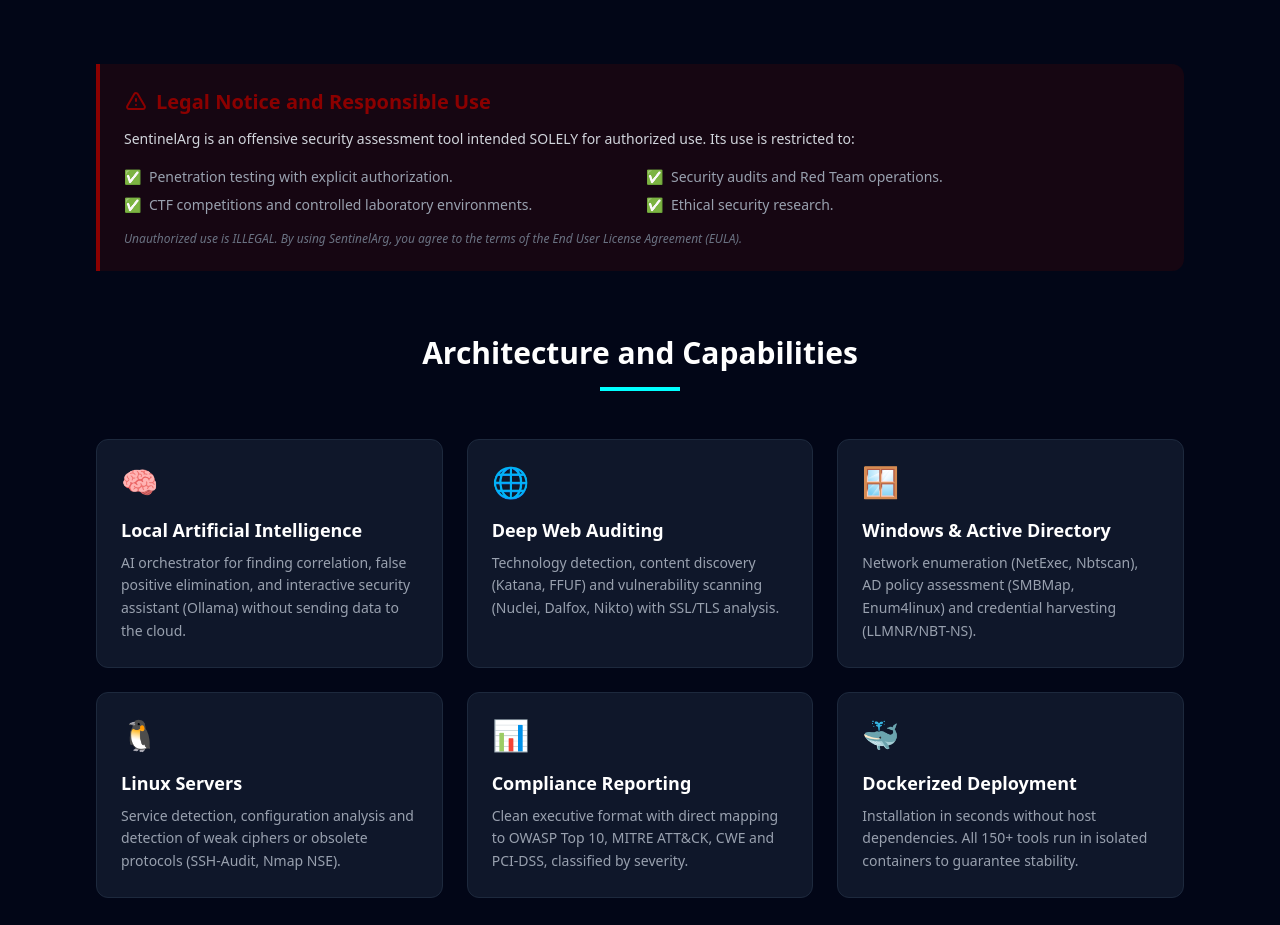
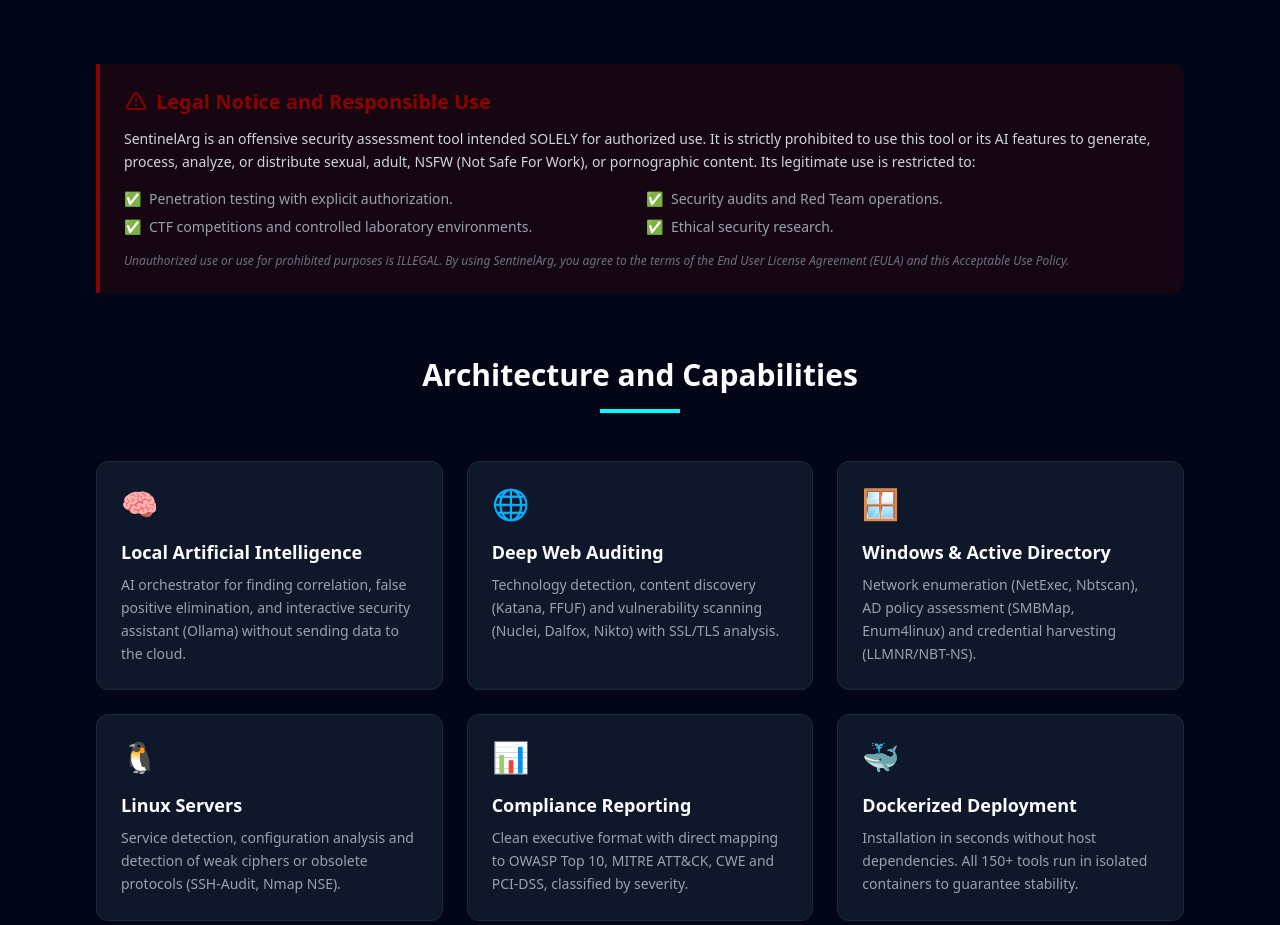
Before and after one commit to alfasierra/sentinelarg-landing, a React (Vite) app: page / in a window 1280 px wide. Shown: the part 4560-5485 px from the top of the page. Built offline with nearby package versions, Linux system fonts and the light colour scheme.

Commit message:
Revise legal notices for responsible tool usage
Updated legal disclaimers to clarify prohibited uses of the tool and added reference to the Acceptable Use Policy.

```diff
--- a/src/i18n.js
+++ b/src/i18n.js
@@ -179,12 +179,12 @@ const resources = {
       },
       legal: {
         title: "Aviso Legal y Uso Responsable",
-        intro: "SentinelArg es una herramienta de evaluación de seguridad ofensiva destinada ÚNICAMENTE para uso autorizado. Su uso está restringido a:",
+        intro: "SentinelArg es una herramienta de evaluación de seguridad ofensiva destinada ÚNICAMENTE para uso autorizado. Queda estrictamente prohibido el uso de esta herramienta o de sus funciones de IA para generar, procesar, analizar o distribuir contenido sexual, adulto, NSFW (Not Safe For Work) o pornográfico. Su uso legítimo está restringido a:",
         item1: "Pruebas de penetración con autorización explícita.",
-        item2: "Auditorías de seguridad y Red Team operations.",
+        item2: "Auditorías de seguridad y operaciones de Red Team.",
         item3: "Competiciones CTF y entornos de laboratorio controlados.",
         item4: "Investigación de seguridad ética.",
-        footer: "El uso no autorizado es ILEGAL. Al utilizar SentinelArg, usted acepta los términos del Acuerdo de Licencia (EULA)."
+        footer: "El uso no autorizado o para fines prohibidos es ILEGAL. Al utilizar SentinelArg, usted acepta los términos del Acuerdo de Licencia (EULA) y esta Política de Uso Aceptable."
       },
       specs: {
         title: "Arquitectura y Capacidades",
@@ -424,12 +424,12 @@ const resources = {
       },
       legal: {
         title: "Legal Notice and Responsible Use",
-        intro: "SentinelArg is an offensive security assessment tool intended SOLELY for authorized use. Its use is restricted to:",
+        intro: "SentinelArg is an offensive security assessment tool intended SOLELY for authorized use. It is strictly prohibited to use this tool or its AI features to generate, process, analyze, or distribute sexual, adult, NSFW (Not Safe For Work), or pornographic content. Its legitimate use is restricted to:",
         item1: "Penetration testing with explicit authorization.",
         item2: "Security audits and Red Team operations.",
         item3: "CTF competitions and controlled laboratory environments.",
         item4: "Ethical security research.",
-        footer: "Unauthorized use is ILLEGAL. By using SentinelArg, you agree to the terms of the End User License Agreement (EULA)."
+        footer: "Unauthorized use or use for prohibited purposes is ILLEGAL. By using SentinelArg, you agree to the terms of the End User License Agreement (EULA) and this Acceptable Use Policy."
       },
       specs: {
         title: "Architecture and Capabilities",
```
